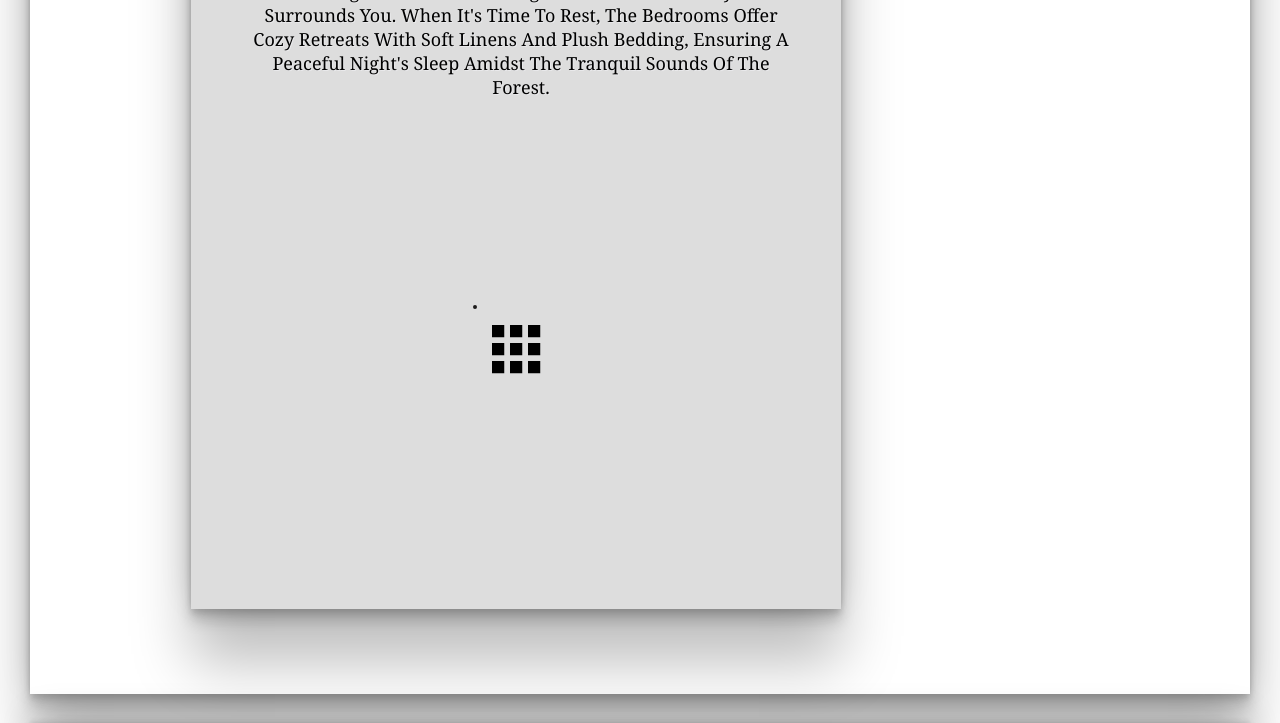
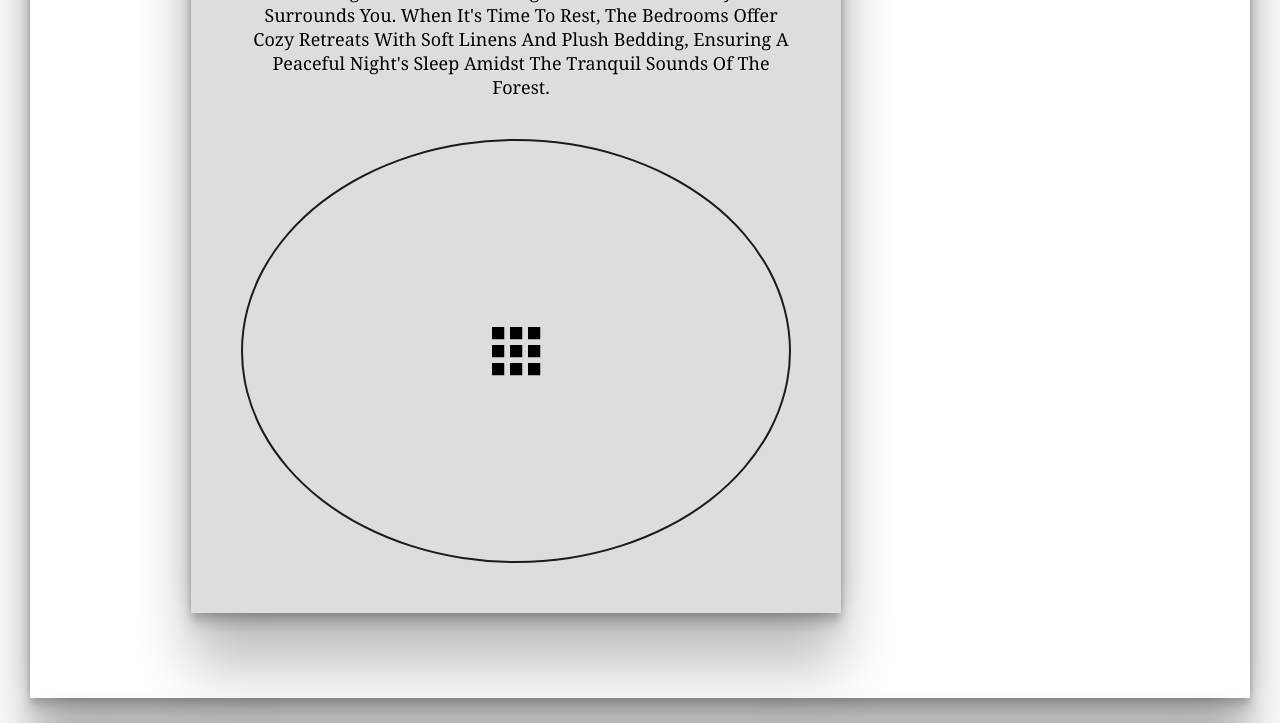
Before and after one commit to BannanaBob/BananaBob.github.io, a plain HTML site: page about.html in a window 1280 px wide. Shown: the part 1400-2123 px from the top of the page. Drawn offline with nearby package versions, Linux system fonts and the light colour scheme; grey boxes are pictures that could not be loaded.

Commit message:
Update about.css

```diff
--- a/css/about.css
+++ b/css/about.css
@@ -334,23 +334,26 @@
     align-items: baseline;
     justify-items: center;
     margin: 2rem;
+    border: 2px solid #1c1b1b;
+    border-radius: 50%;
     margin-bottom: 2rem;
     padding: 1rem;
 }
 
 .gallery input {
     position: absolute;
-    border: 2px solid #1c1b1b;
-    border-radius: 50%;
-    top: calc(50% - var(--s)/3);
-    left: calc(50% - var(--s)/3); /* Adjust as necessary */
+    top: 50%; /* Position the input element vertically centered */
+    left: 50%; /* Position the input element horizontally centered */
+    transform: translate(-50%, -50%); /* Center the input element precisely */
     cursor: pointer;
-    --g: linear-gradient(#181818 0 0) no-repeat;
-    background: var(--g) 50%/var(--b,0%) 3px,var(--g) 50%/3px var(--b,0%);
-    transition: 1.5s;
-    -webkit-appearance: none;
-    -moz-appearance: none;
+    border: none; /* Remove border from input element */
+    background-color: transparent; /* Make the input element transparent */
     appearance: none;
+    width: 30px; /* Adjust width as needed */
+    height: 30px; /* Adjust height as needed */
+    border-radius: 50%; /* Apply border-radius to the input element */
+    z-index: 1; /* Ensure the input element is above other content */
+    /* Add any other styling you need for the input element */
 }
 
 /* Img:hover */
```
